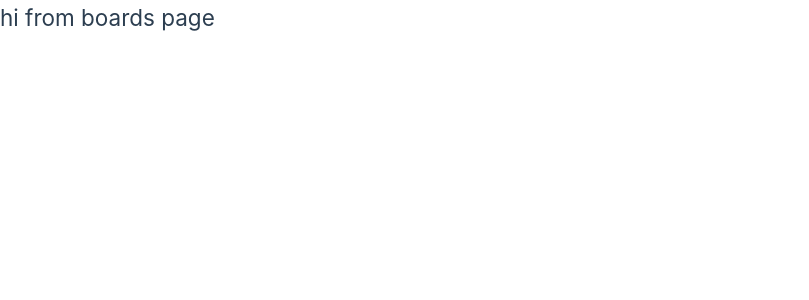
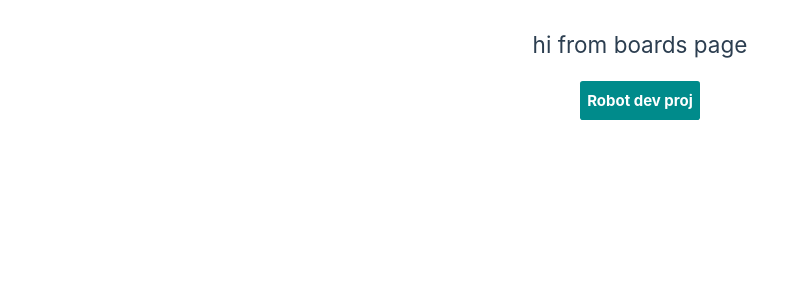
Before and after one commit to ynonChayun/trello, a Vue app in the folder frontend/: page /board in a window 1280 px wide. Shown: the top 300 px of the page, without its empty margins (0-809 px from the left). Built offline with nearby package versions, Linux system fonts and the light colour scheme.

Commit message:
render-boards

```diff
--- a/frontend/src/App.vue
+++ b/frontend/src/App.vue
@@ -1,8 +1,12 @@
-<script setup>
-import { RouterLink, RouterView } from 'vue-router'
-
-</script>
-
 <template>
   <RouterView />
 </template>
+
+<script>
+import { RouterLink, RouterView } from 'vue-router'
+export default {
+  created() {
+    this.$store.dispatch({ type: 'loadBoards' })
+  },
+}
+</script>
--- a/frontend/src/assets/base.css
+++ b/frontend/src/assets/base.css
@@ -54,7 +54,6 @@
 *::before,
 *::after {
   box-sizing: border-box;
-  margin: 0;
   position: relative;
   font-weight: normal;
 }
@@ -65,8 +64,9 @@ body {
   background: var(--color-background);
   transition: color 0.5s, background-color 0.5s;
   line-height: 1.6;
-  font-family: Inter, -apple-system, BlinkMacSystemFont, 'Segoe UI', Roboto, Oxygen, Ubuntu,
-    Cantarell, 'Fira Sans', 'Droid Sans', 'Helvetica Neue', sans-serif;
+  font-family: Inter, -apple-system, BlinkMacSystemFont, 'Segoe UI', Roboto,
+    Oxygen, Ubuntu, Cantarell, 'Fira Sans', 'Droid Sans', 'Helvetica Neue',
+    sans-serif;
   font-size: 15px;
   text-rendering: optimizeLegibility;
   -webkit-font-smoothing: antialiased;
--- a/frontend/src/components/board-preview.vue
+++ /dev/null
@@ -1,17 +0,0 @@
-<template>
-  <section class="board-preview">
-    <h3>{{ board.title }}</h3>
-  </section>
-</template>
-
-<script>
-export default {
-  name: 'board-preview',
-  props: {
-    board: {
-      type: Object,
-      required: true,
-    },
-  },
-}
-</script>
--- a/frontend/src/main.js
+++ b/frontend/src/main.js
@@ -1,11 +1,12 @@
 import { createApp } from 'vue'
 import App from './App.vue'
 import router from './router'
+import store from './store'
 
 import './assets/main.css'
 
 const app = createApp(App)
 
 app.use(router)
-
+app.use(store)
 app.mount('#app')
--- a/frontend/src/store/index.js
+++ b/frontend/src/store/index.js
@@ -1,5 +1,5 @@
 import { createStore } from 'vuex'
-import boardStore from './modules/board-store.js'
+import { boardStore } from './modules/board-store.js'
 
 const store = createStore({
   strict: true,
--- a/frontend/src/store/modules/board-store.js
+++ b/frontend/src/store/modules/board-store.js
@@ -1,3 +1,5 @@
+import { boardService } from '../../service/board-service.js'
+
 export const boardStore = {
   state: {
     boards: null,
@@ -7,6 +9,15 @@ export const boardStore = {
       return boards
     },
   },
-  mutations: {},
-  actions: {},
+  mutations: {
+    setBoards(state, { boards }) {
+      state.boards = boards
+    },
+  },
+  actions: {
+    async loadBoards({ commit }) {
+      const boards = await boardService.query()
+      commit({ type: 'setBoards', boards })
+    },
+  },
 }
--- a/frontend/src/views/board-list-view.vue
+++ b/frontend/src/views/board-list-view.vue
@@ -1,22 +1,46 @@
 <template>
   <section class="board-list">
     <h1>hi from boards page</h1>
+    <div class="boards-container">
+      <router-link
+        v-for="board in boards"
+        :to="`/board/${board._id}`"
+        :key="board._id"
+        class="board-preview"
+        >{{ board.title }}</router-link
+      >
+    </div>
   </section>
 </template>
 
 <script>
-import boardPreview from '../components/board-preview.vue'
 export default {
   computed: {
     boards() {
-      return this.$store.getters.currBoard
+      return this.$store.getters.boards
     },
-  },
-
-  components: {
-    boardPreview,
   },
 }
 </script>
 
-<style lang="scss" scoped></style>
+<style>
+.board-list {
+  display: flex;
+  flex-direction: column;
+  align-items: center;
+}
+
+.boards-container {
+  display: flex;
+  flex-wrap: wrap;
+}
+
+.board-preview {
+  color: white;
+  font-weight: bold;
+  background-color: darkcyan;
+  border-radius: 0.1875em;
+  padding: 0.5em;
+  text-decoration: none;
+}
+</style>
```
